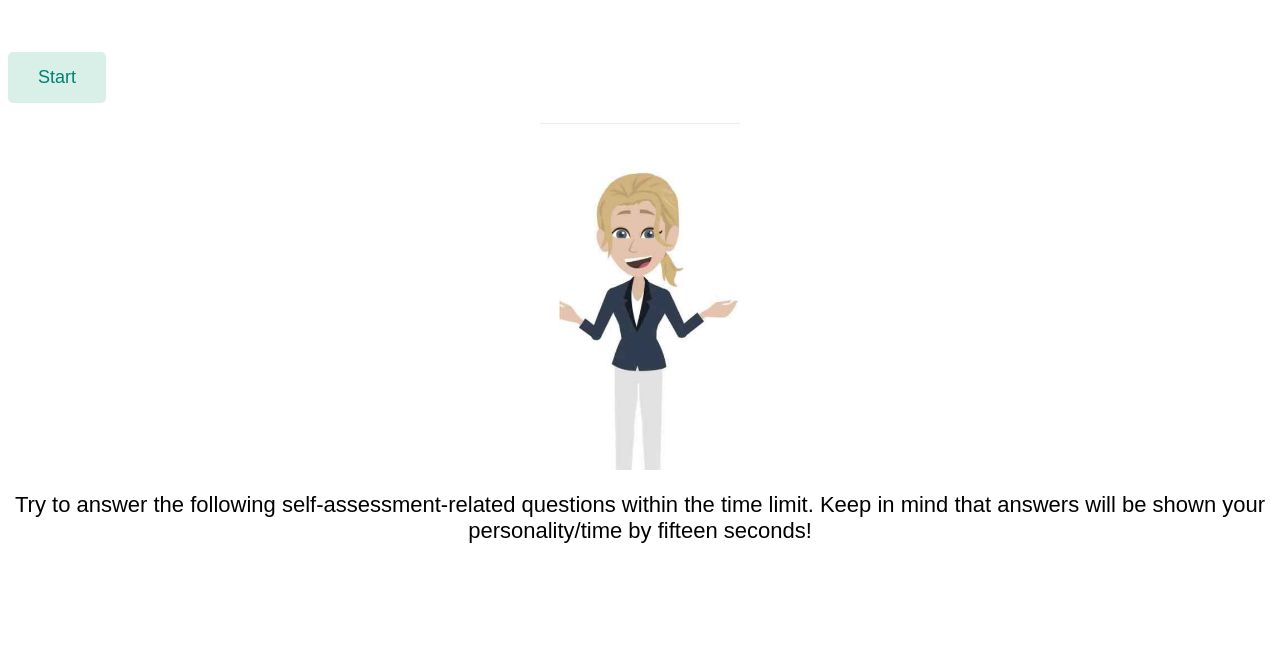
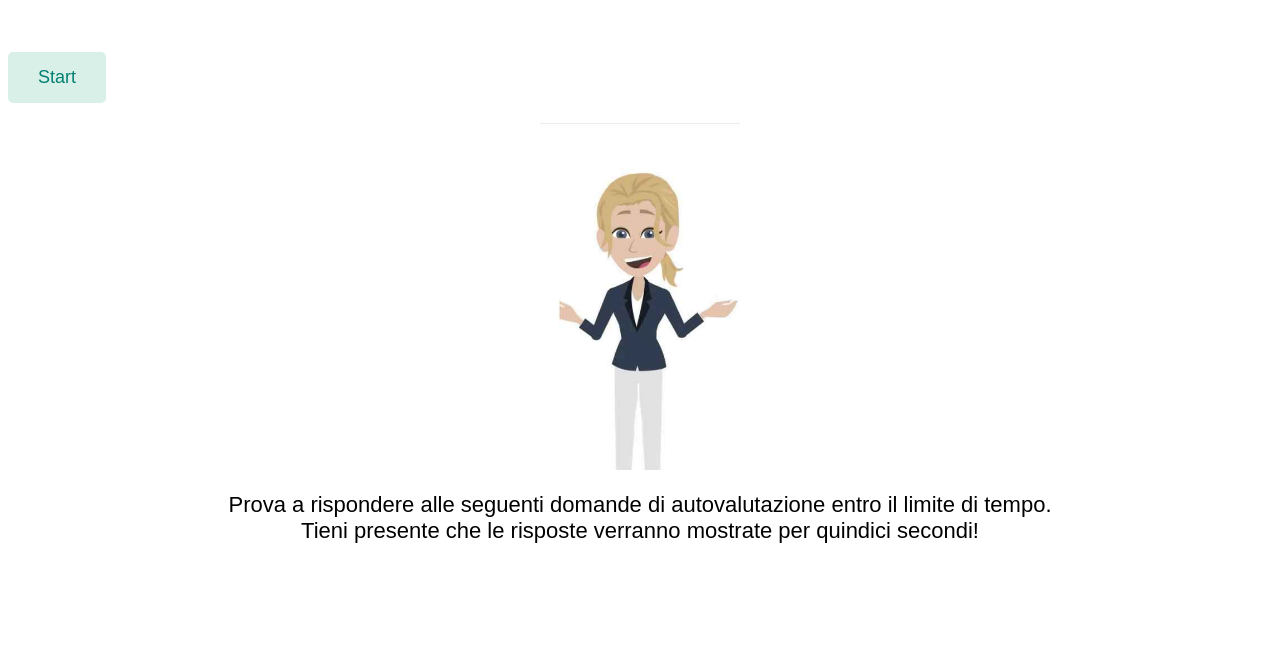
Before and after one commit to yildizsrcn/Consono, a plain HTML site: page index.html in a window 1280 px wide. Shown: the part 86-735 px from the top of the page. Drawn offline with Linux system fonts and the light colour scheme.

Commit message:
text content has been changed to italian

```diff
--- a/index.html
+++ b/index.html
@@ -20,8 +20,9 @@
         <button id="start-button" onclick="startAssessment()">Start</button>
       <img src="./assets/image/gift.jpg" alt="Consono-image" class="intro-image image" />
       <p>
-      Try to answer the following self-assessment-related questions within the time
-      limit. Keep in mind that answers will be shown your personality/time by fifteen seconds!
+        Prova a rispondere alle seguenti domande di autovalutazione entro il limite di tempo.
+        <br>
+        Tieni presente che le risposte verranno mostrate per quindici secondi!
       </p>
       </div>
     <div id="question-container"></div>
```
Also changed, not shown: assets/image/Ending.png (added), assets/image/Entrance.png (added), 2 other files.
